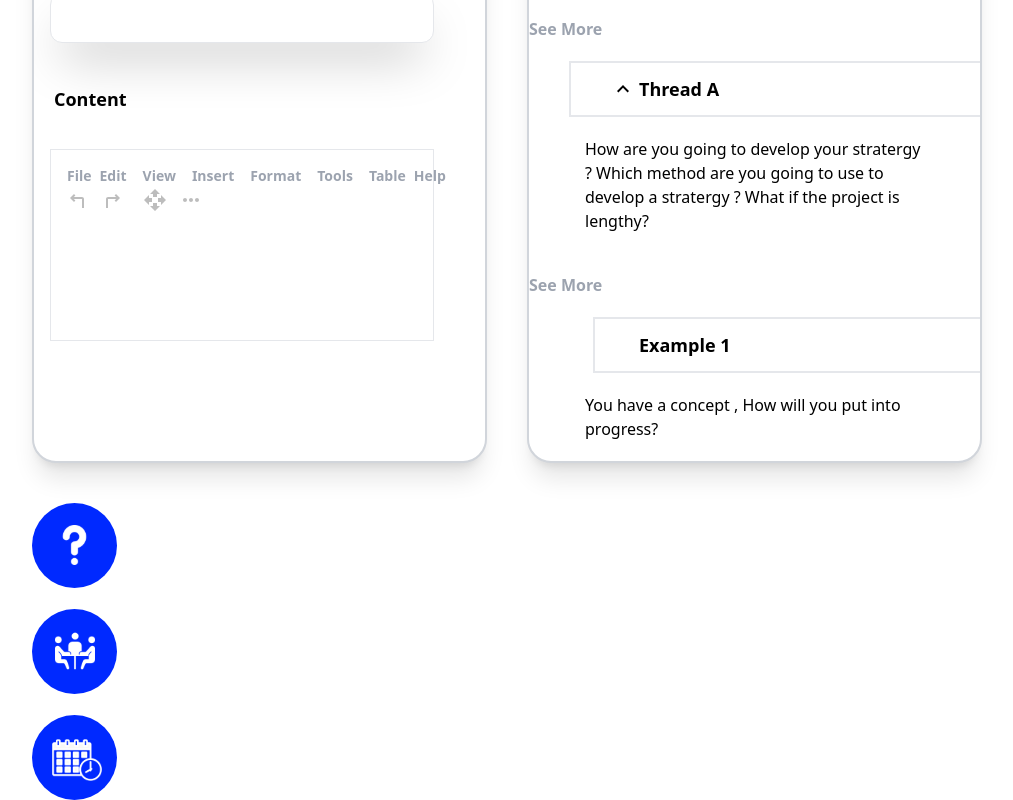
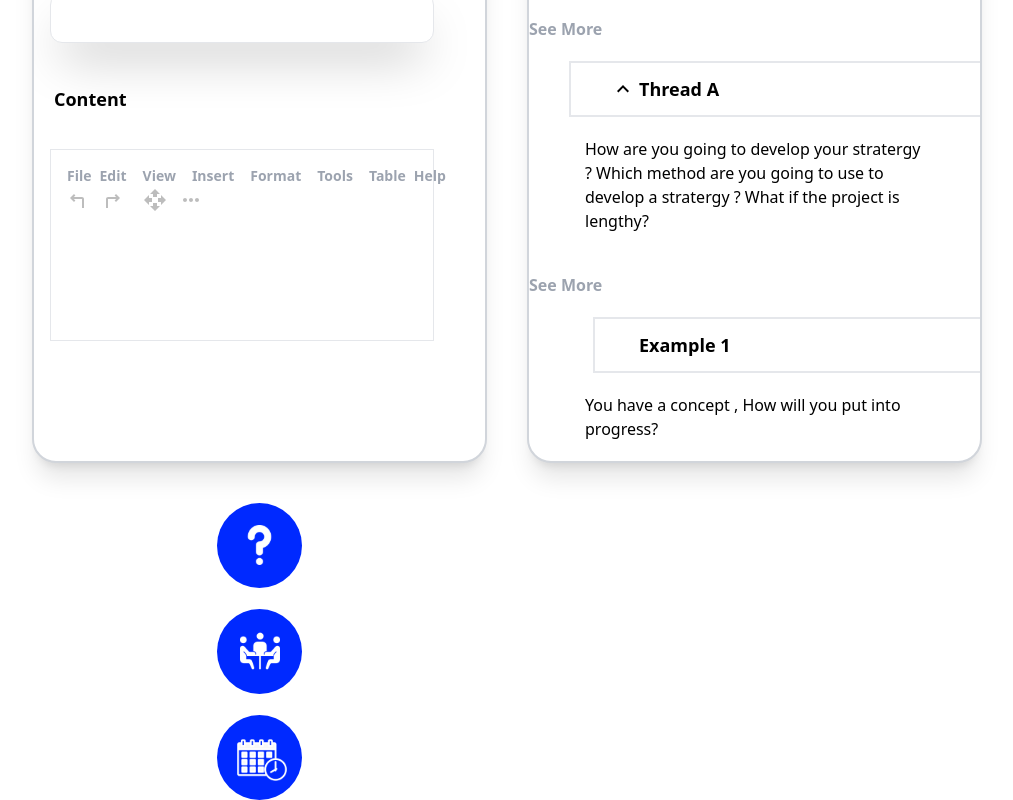
Before and after one commit to fiker31/Deep-tought-website, a React (Vite) app: page / in a window 1280 px wide. Shown: the part 1333-2133 px from the top of the page, without its empty margins (133-1146 px from the left). Built offline with nearby package versions, Linux system fonts and the light colour scheme.

Commit message:
edited styling

```diff
--- a/src/components/body.jsx
+++ b/src/components/body.jsx
@@ -197,7 +197,7 @@ const Body = () => {
 
 
         </Board>
-        <img src={blueicons} alt="icons" className="" />
+        <img src={blueicons} alt="icons" className="mx-auto justify-end" />
       </div>
     </div>
   );
```
